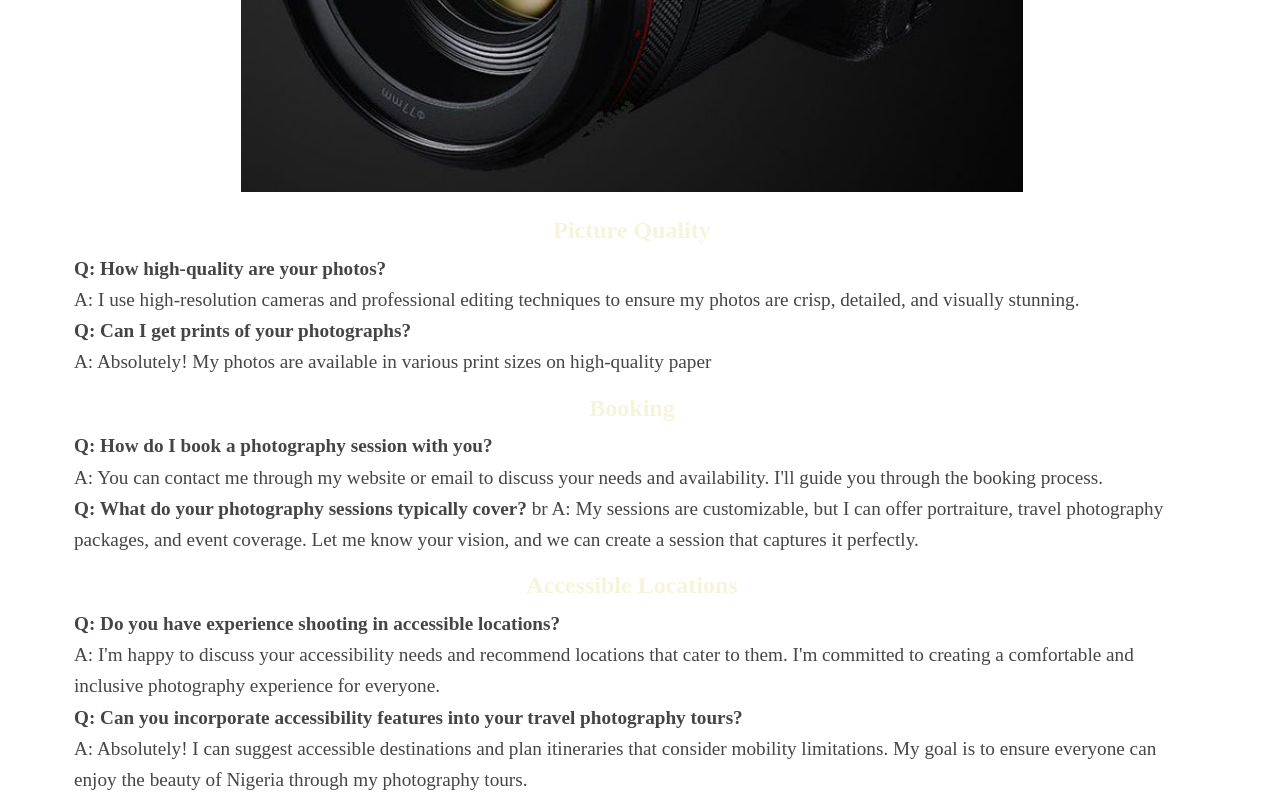
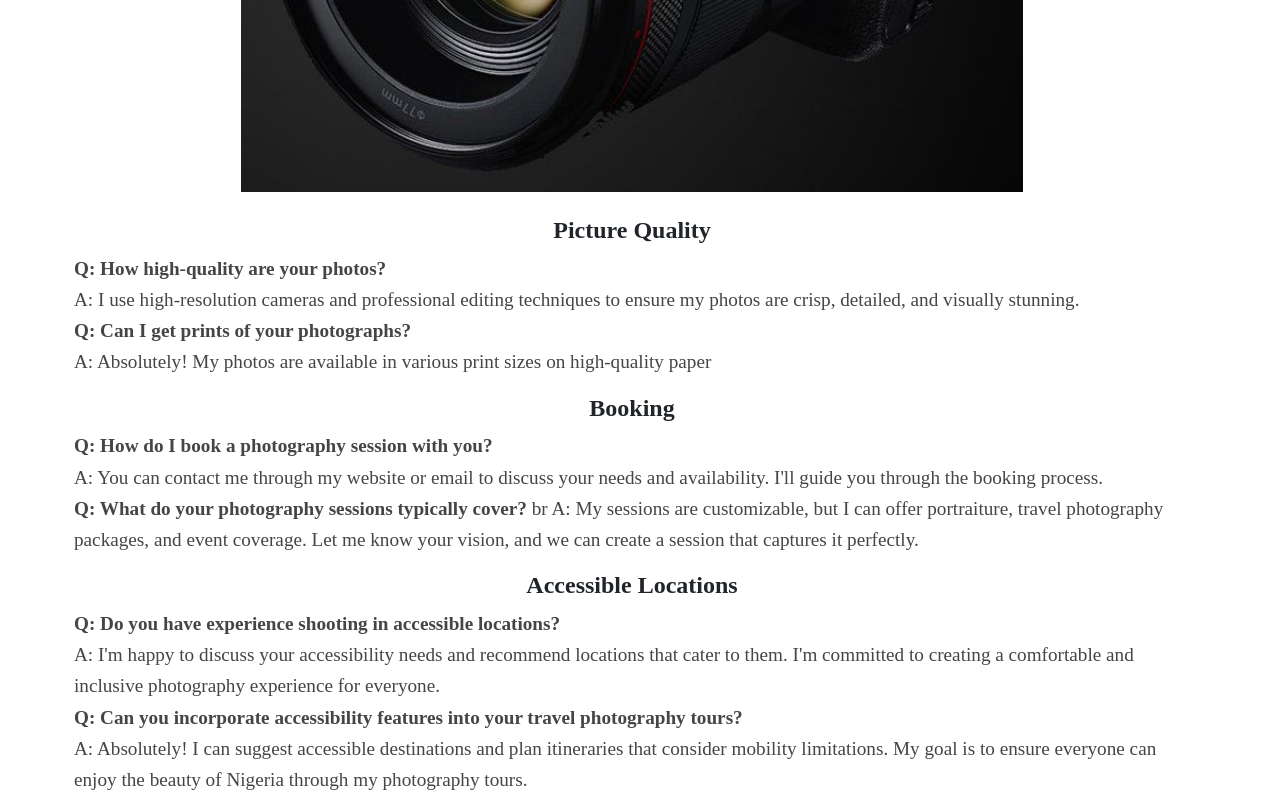
Before and after one commit to theboyyourejected/Garland-Visuals, a plain HTML site: page html/faq.html in a window 1280 px wide. Shown: the part 625-1423 px from the top of the page. Drawn offline with nearby package versions, Linux system fonts and the light colour scheme; a web font is replaced by a local one.

Commit message:
text color

```diff
--- a/html/faq.html
+++ b/html/faq.html
@@ -37,7 +37,7 @@
     <div class="container mt-5">
         <h1 class="text-center text-dark mb-4">Frequently Asked Questions</h1>
         <img class="d-block mx-auto" width="70%" src="../images/camera3.jpeg" alt="">
-        <h4 class="mt-4 text-center"><b>Picture Quality</b></h4>
+        <h4 class="mt-4 text-dark text-center"><b>Picture Quality</b></h4>
         <p>
             <b>Q: How high-quality are your photos?</b> <br>
                A: I use high-resolution cameras and professional editing techniques to ensure my photos are crisp, detailed, and visually stunning.
@@ -45,7 +45,7 @@
             A: Absolutely! My photos are available in various print sizes on high-quality paper
             </p>
 
-        <h4 class="text-center"><b>Booking</b></h4>
+        <h4 class="text-center text-dark"><b>Booking</b></h4>
         <p>
             <b>Q: How do I book a photography session with you?</b> <br>
             A: You can contact me through my website or email to discuss your needs and availability. I'll guide you through the booking process. <br>
@@ -55,7 +55,7 @@
         </p>
 
 
-        <h4 class="text-center"><b>Accessible Locations</b></h4>
+        <h4 class="text-center text-dark"><b>Accessible Locations</b></h4>
        <p>
             <b>Q: Do you have experience shooting in accessible locations?</b> <br>
             A: I'm happy to discuss your accessibility needs and recommend locations that cater to them. I'm committed to creating a comfortable and inclusive photography experience for everyone. <br>
```
